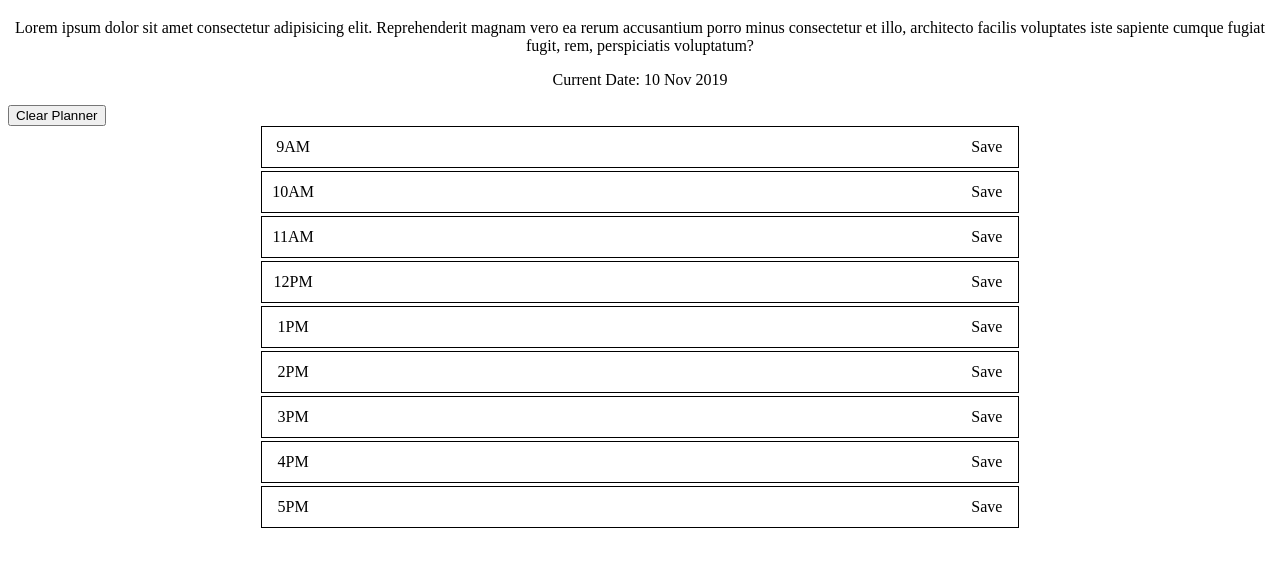
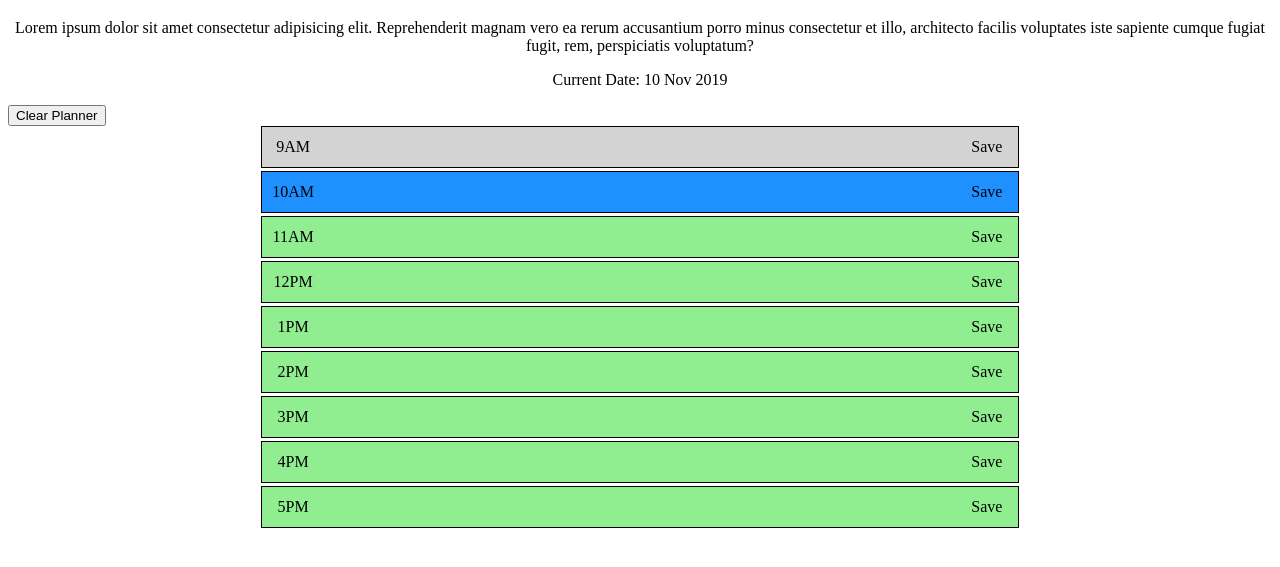
Before and after one commit to hoangvu1x02/TutorialWeek5, a plain HTML site: page index.html in a window 1280 px wide. Shown: the part 61-628 px from the top of the page. Drawn offline with nearby package versions, Linux system fonts and the light colour scheme.

Commit message:
adding color to the block

```diff
--- a/assets/css/styles.css
+++ b/assets/css/styles.css
@@ -19,6 +19,18 @@
 	border: solid thin black;
 }
 
+.hourSection.past {
+	background-color: lightgray;
+}
+
+.hourSection.present {
+	background-color: dodgerblue;
+}
+
+.hourSection.future {
+	background-color: lightgreen;
+}
+
 .hourSection > * {
 	height: 100%;
 	display: flex;
@@ -33,7 +45,8 @@
 .memoContainer {
 	border: none;
 	width: 100%;
-    height: calc(100% - 4px);
+	height: calc(100% - 4px);
+	background-color: transparent;
 }
 
 .saveButton {
--- a/assets/js/script.js
+++ b/assets/js/script.js
@@ -1,8 +1,9 @@
-const today = moment().startOf('hour');
-$("#currentDate").text(today.format("DD MMM YYYY"));
+const now = moment().startOf('hour');
+const currentHour = now.hour();
+$("#currentDate").text(now.format("DD MMM YYYY"));
 
-const fromTime = today.clone().hour(9);
-const toTime = today.clone().hour(17);
+const fromTime = now.clone().hour(9);
+const toTime = now.clone().hour(17);
 
 let planner;
 const LOCAL_STORAGE_KEY = 'planner';
@@ -21,6 +22,16 @@ for (let currentTime = fromTime.clone(); currentTime.isSameOrBefore(toTime); cur
 	const hourSection = $("#cloneItem").clone();
 
 	// Modify the cloned hour section
+	if (hour < currentHour) {
+		hourSection.addClass('past');
+	}
+	if (hour === currentHour) {
+		hourSection.addClass('present');
+	}
+	if (hour > currentHour) {
+		hourSection.addClass('future');
+	}
+
 	hourSection.removeAttr('id');
 	hourSection.data("hour", hour);
 	hourSection.find(".hour").text(currentTime.format("hA"));
@@ -29,6 +40,7 @@ for (let currentTime = fromTime.clone(); currentTime.isSameOrBefore(toTime); cur
 		hourSection.find(".memoContainer").val(planner[hour]);
 	}
 
+	// Append it into planner container
 	$("#plannerContainer").append(hourSection);
 }
 
```
